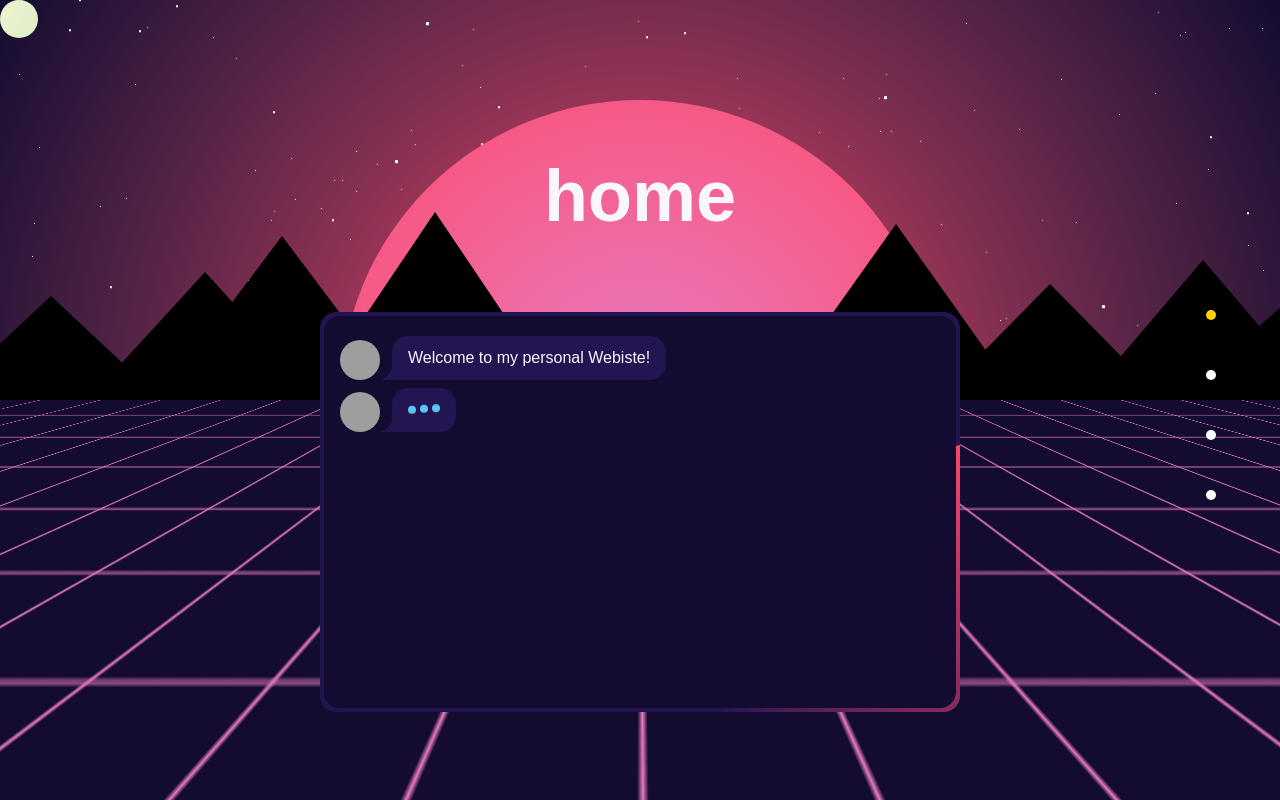
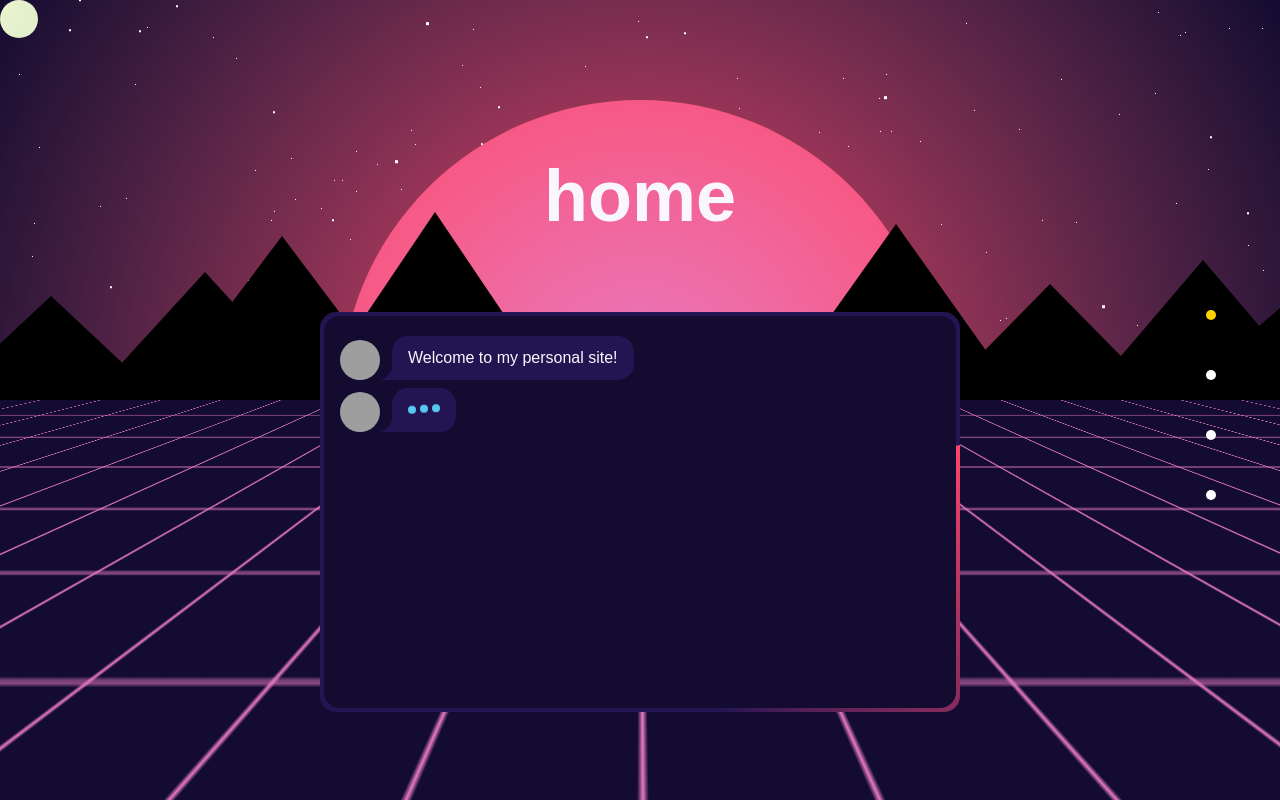
Before and after one commit to Lidzfreak3000/Portfolio, a React (Create React App) app: page / in a window 1280 px wide. Built offline with nearby package versions, Linux system fonts and the light colour scheme; grey boxes are pictures that could not be loaded; a web font is replaced by a local one.

Commit message:
removed an unused import and fixed a typo

```diff
--- a/src/components/app/App.js
+++ b/src/components/app/App.js
@@ -1,5 +1,4 @@
 import { useEffect, useState } from 'react';
-import Section from '../section/Section.js';
 import ScrollIndicator from '../scrollIndicator/ScrollIndicator.js'
 import CustomCursor from '../cursorTracker/CursorTracker.js';
 import AnimatedBackground from '../animatedBackground/AnimatedBackground.js'
--- a/src/views/home/home.js
+++ b/src/views/home/home.js
@@ -31,7 +31,7 @@ function Home(props) {
     return (
         <Section id="home" setVisibleSection={props.setVisibleSection}>
             <ChatMessage id="1" delay={defaultDelay} currentMessage={currentMessage}>
-                Welcome to my personal Webiste!
+                Welcome to my personal site!
             </ChatMessage>
             <ChatMessage id="2" delay={defaultDelay} currentMessage={currentMessage}>
                 Feel free to check out <a href="#about" className="link link-secondary">About</a> to learn more about me.
```
